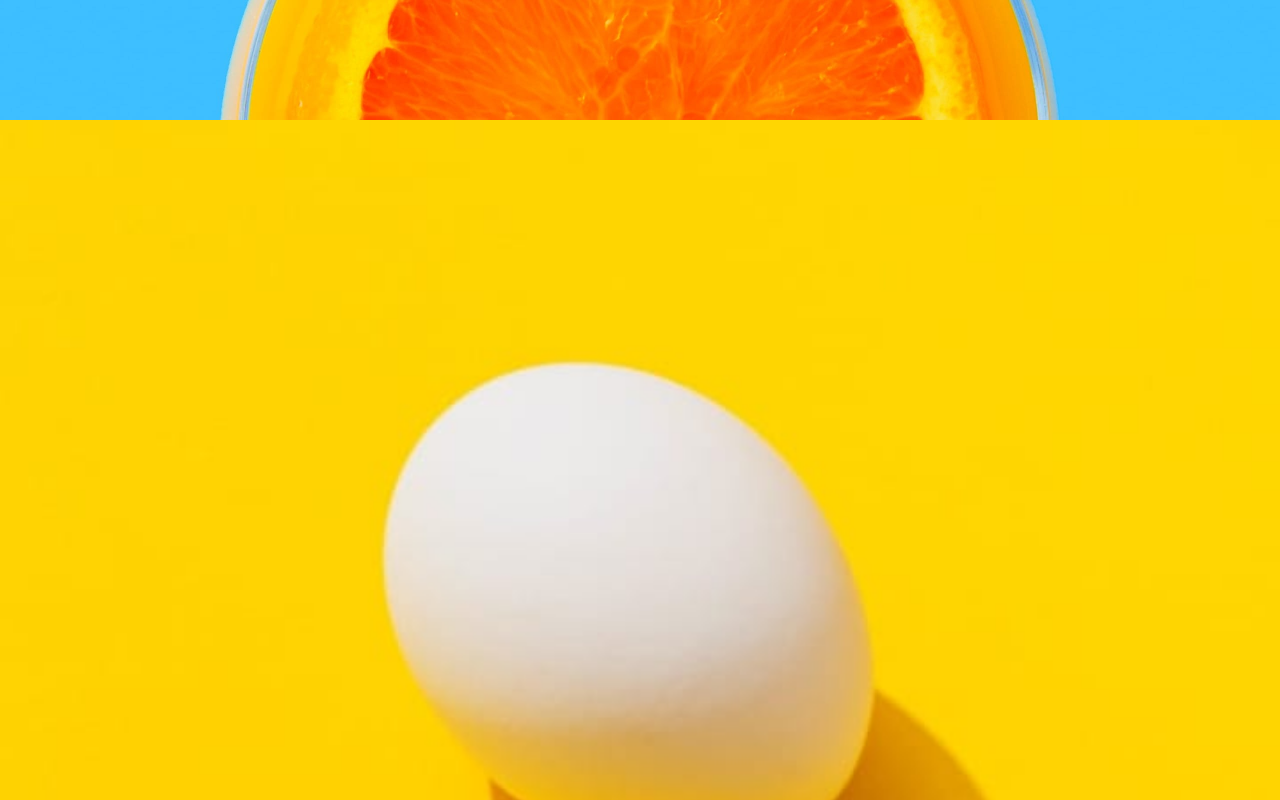
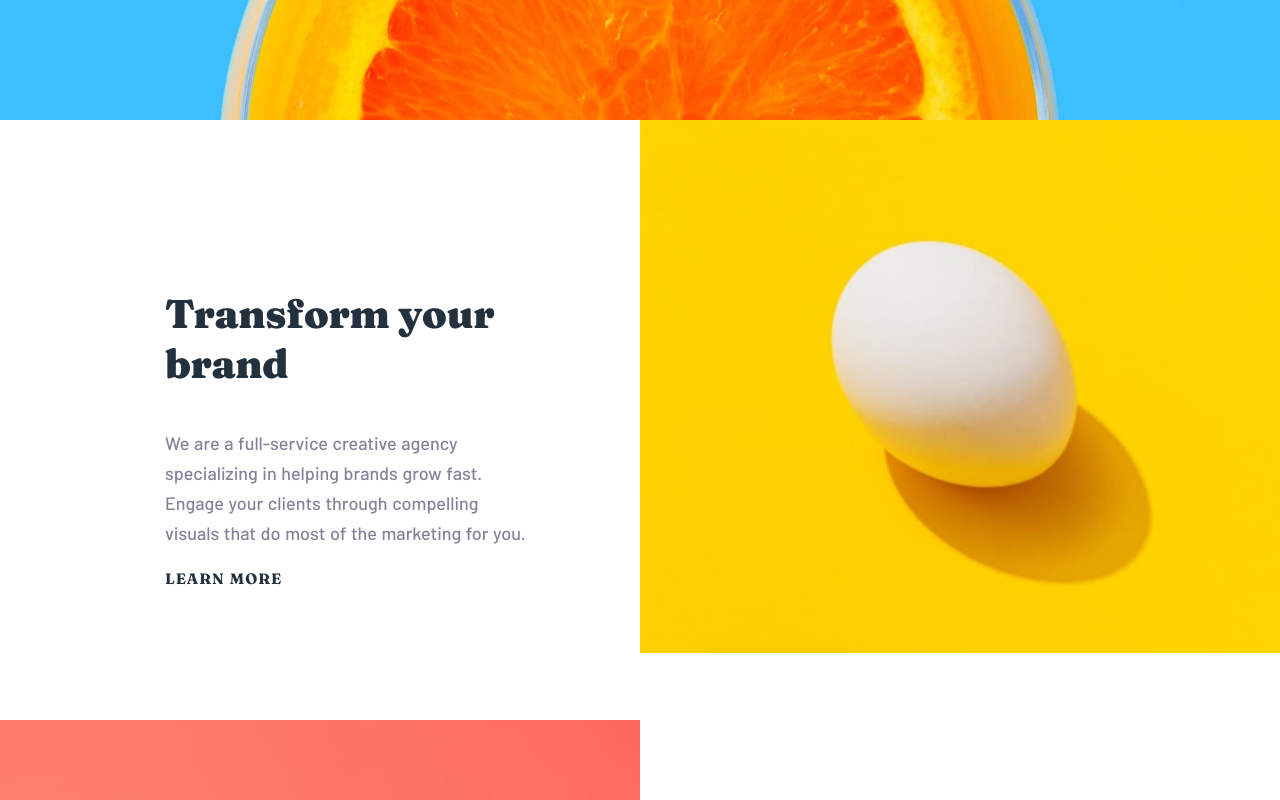
Before and after one commit to ronniekram/fem-sunnyside, a React (Create React App) app: page / in a window 1280 px wide. Shown: the part 680-1480 px from the top of the page. Built offline with nearby package versions, Linux system fonts and the light colour scheme.

Commit message:
desktop styling for info sections

```diff
--- a/src/assets/style/info.module.scss
+++ b/src/assets/style/info.module.scss
@@ -3,20 +3,9 @@
 section {
   display: flex;
   flex-flow: column nowrap;
-
   color: $nameText;
   font-family: $header;
   word-spacing: 1px;
-
-  @include lg {
-    section {
-      flex-flow: row nowrap;
-
-      img {
-        width: 50%;
-      }
-    }
-  }
 
   img {
     width: 100%;
@@ -65,3 +54,33 @@ section {
     }
   }
 }
+
+@include lg {
+
+  section {
+    margin: 0;
+    min-width: 100%;
+    display: flex;
+    flex-flow: row nowrap !important;
+    justify-content: space-between;
+
+    div {
+      width: 50%;
+      margin-bottom: -0.25rem;
+    }
+
+    .text {
+      align-self: center;
+      text-align: start;
+      margin: 0;
+      padding: 0 6.875rem 0 10.3125rem;
+
+      h1 {
+        font-size: 2.5rem;
+        font-weight: 900;
+        line-height: 3.0825rem;
+        letter-spacing: -0.29px;
+      }
+    }
+  }
+}
--- a/src/components/Info.js
+++ b/src/components/Info.js
@@ -2,11 +2,11 @@ import React from 'react';
 import styles from '../assets/style/info.module.scss';
 
 const Info = ({ image, heading, text, color }) => {
-  const anchorStyle = color === 'red' ? styles.red : styles.yellow;
 
+  const renderInfo = () => {
+    if (color === 'red') {
       return (
-    <section>
-
+        <>
           <div>
             <img src={image} alt="" />
           </div>
@@ -14,9 +14,29 @@ const Info = ({ image, heading, text, color }) => {
           <div className={styles.text}>
             <h1>{heading}</h1>
             <p>{text}</p>
-        <a href="#" className={anchorStyle}>Learn More</a>
+            <a href="#">Learn More</a>
+          </div>
+        </>
+      );
+    } else {
+      return (
+        <>
+          <div className={styles.text}>
+            <h1>{heading}</h1>
+            <p>{text}</p>
+            <a href="#">Learn More</a>
           </div>
 
+          <div>
+            <img src={image} alt="" />
+          </div>
+        </>
+      );
+    }
+  }
+  return (
+    <section>
+      {renderInfo()}
     </section>
   );
 };
--- a/src/components/Sections.js
+++ b/src/components/Sections.js
@@ -22,7 +22,7 @@ const Sections = () => {
   ];
 
   const renderInfo = () => {
-    return sections.map(section => <Info image={section.image} heading={section.heading} text={section.text} color={'red'} />);
+    return sections.map(section => <Info image={section.image} heading={section.heading} text={section.text} color={section.color} />);
   };
 
   return (
```
Lines whose indentation alone changed are shown as unchanged.
